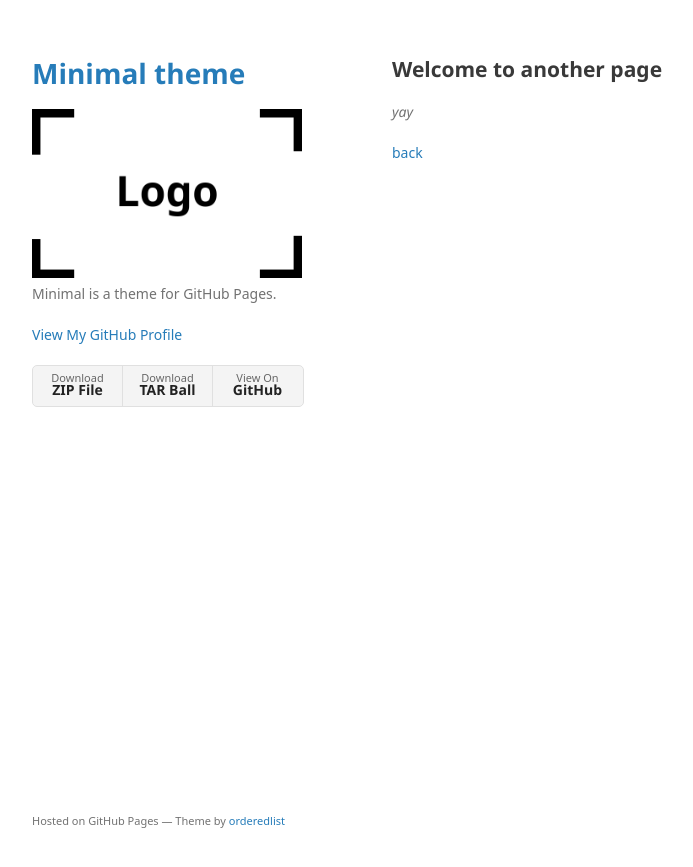
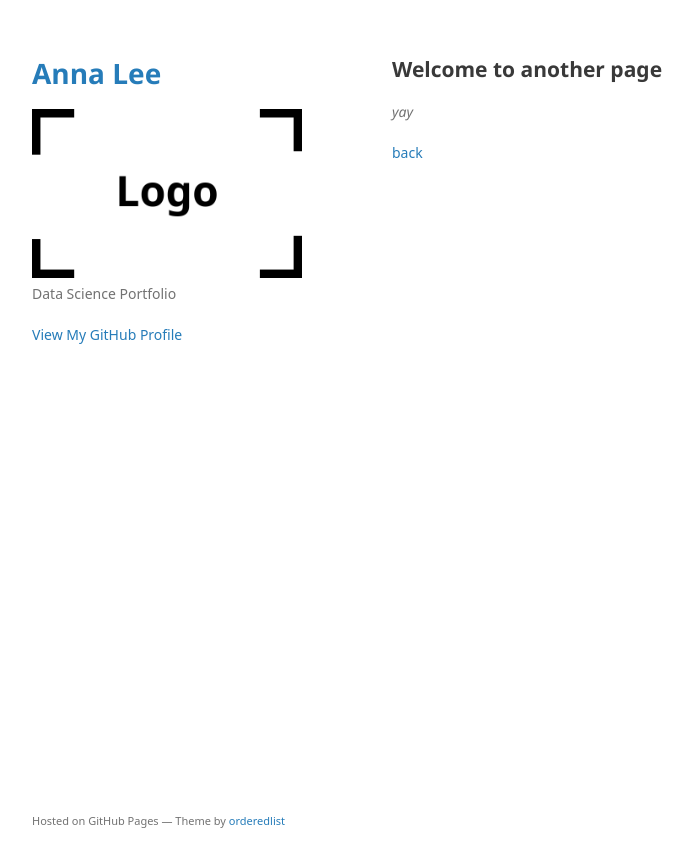
Before and after one commit to alee418/alee418.github.io, a Jekyll site: the page built from another-page.md, in a window 1280 px wide. Shown: the top 867 px of the page, without its empty margins (178-871 px from the left). Built offline with Jekyll 4.4.1, drawn with Linux system fonts in a browser that asks for light colours; some web fonts are replaced; our own code applies the rules of GitHub Pages for plain Markdown files.

Commit message:
Update _config.yml

```diff
--- a/_config.yml
+++ b/_config.yml
@@ -1,6 +1,6 @@
-title: Minimal theme
+title: Anna Lee
 logo: /assets/img/logo.png
-description: Minimal is a theme for GitHub Pages.
-show_downloads: true
+description: Data Science Portfolio
+show_downloads: false
 google_analytics:
 theme: jekyll-theme-minimal
```
